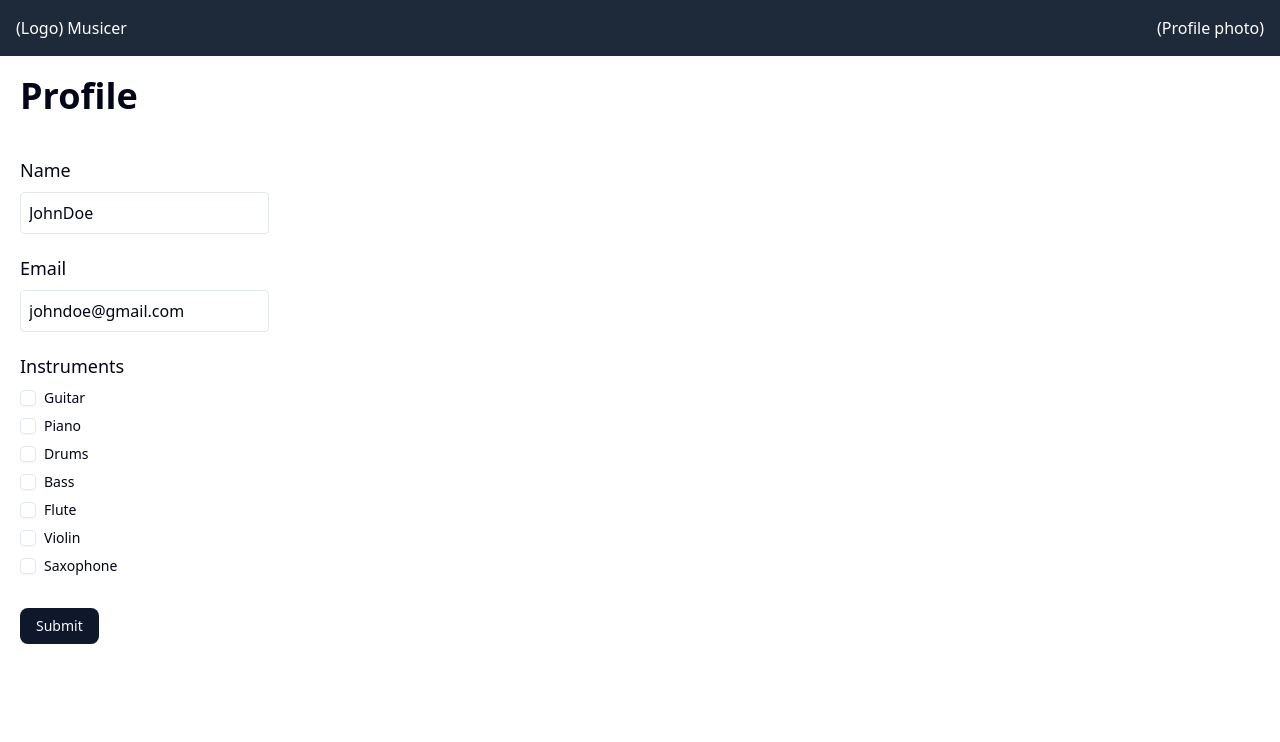
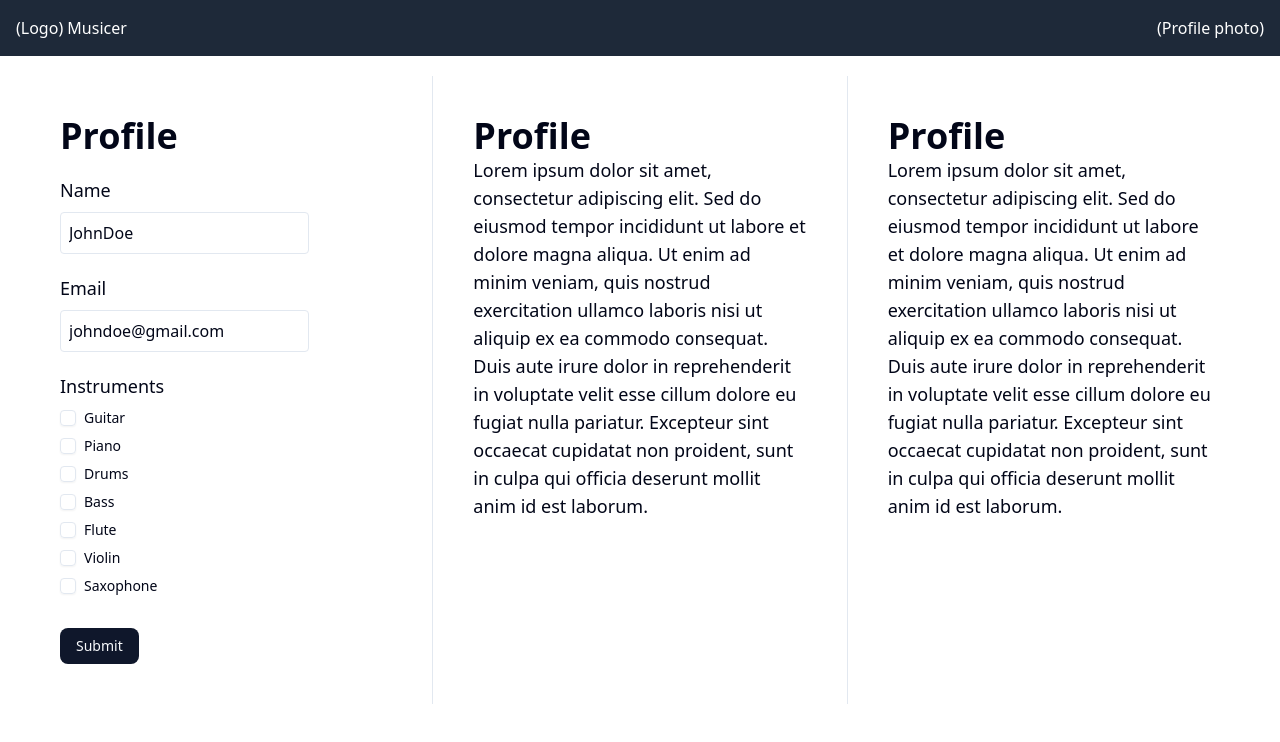
Before and after one commit to DhairyaPal6099/musicer, a Next.js app in the folder frontend/: page /profile in a window 1280 px wide. Shown: the top 742 px of the page. Built offline with nearby package versions, Linux system fonts and the light colour scheme.

Commit message:
Added row based layout for three different types of profile settings/preferences

```diff
--- a/frontend/src/app/profile/page.tsx
+++ b/frontend/src/app/profile/page.tsx
@@ -75,7 +75,8 @@
 
     return (
         <>
-            <main className="flex flex-col p-5">
+            <main className="flex flex-row p-5">
+              <div className="w-1/3 p-10 border-r">
                 <h1 className="text-4xl font-bold">Profile</h1>
                 <div className="mt-5">
                     <p className="text-lg mt-5 mb-2">Name</p>
@@ -131,6 +132,19 @@
                       </form>
                     </Form>
                 </div>
+              </div>
+              <div className="w-1/3 p-10">
+                <h1 className="text-4xl font-bold">Profile</h1>
+                <p className="text-lg">
+                  Lorem ipsum dolor sit amet, consectetur adipiscing elit. Sed do eiusmod tempor incididunt ut labore et dolore magna aliqua. Ut enim ad minim veniam, quis nostrud exercitation ullamco laboris nisi ut aliquip ex ea commodo consequat. Duis aute irure dolor in reprehenderit in voluptate velit esse cillum dolore eu fugiat nulla pariatur. Excepteur sint occaecat cupidatat non proident, sunt in culpa qui officia deserunt mollit anim id est laborum.
+                </p>
+              </div>
+              <div className="w-1/3 p-10 border-l">
+                <h1 className="text-4xl font-bold">Profile</h1>
+                <p className="text-lg">
+                  Lorem ipsum dolor sit amet, consectetur adipiscing elit. Sed do eiusmod tempor incididunt ut labore et dolore magna aliqua. Ut enim ad minim veniam, quis nostrud exercitation ullamco laboris nisi ut aliquip ex ea commodo consequat. Duis aute irure dolor in reprehenderit in voluptate velit esse cillum dolore eu fugiat nulla pariatur. Excepteur sint occaecat cupidatat non proident, sunt in culpa qui officia deserunt mollit anim id est laborum.
+                </p>
+              </div>
             </main>
         </>
     );
```
